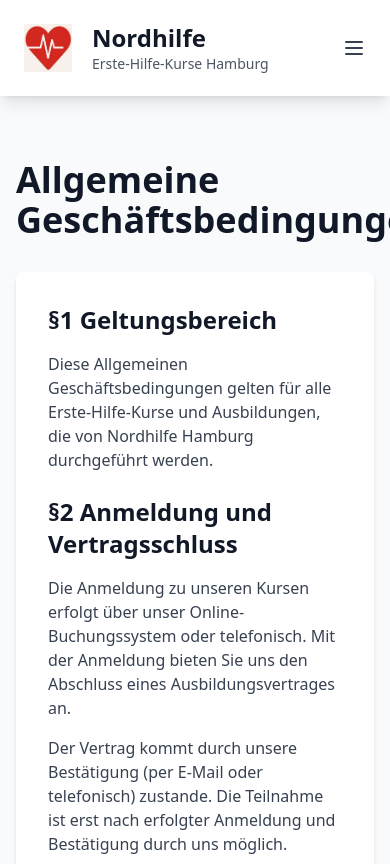
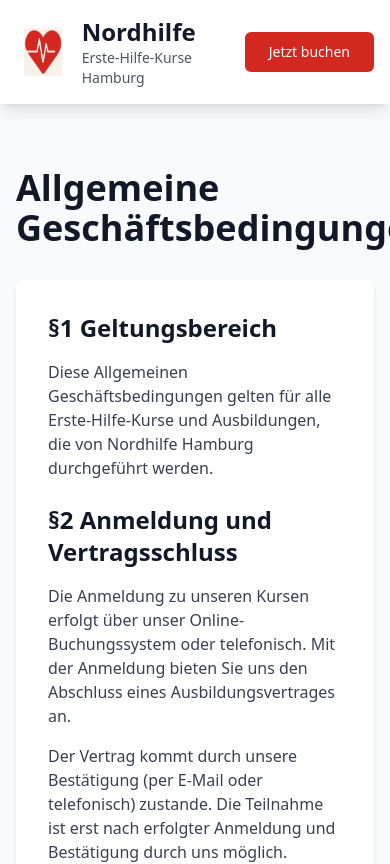
Before and after one commit to avn-dev/nordhilfe-kurs-anmeldung-rot, a React (Vite) app: page /agb in a window 390 px wide. Shown: the top 864 px of the page. Built offline with nearby package versions, Linux system fonts and the light colour scheme.

Commit message:
Reverted to commit 77b823f1db961f4690651deb3cdfacaf968fd59c

```diff
--- a/src/components/Header.tsx
+++ b/src/components/Header.tsx
@@ -1,26 +1,17 @@
 
-import { Heart, Phone, Mail, Menu, X } from 'lucide-react';
+import { Heart, Phone, Mail } from 'lucide-react';
 import { Button } from '@/components/ui/button';
-import { Link } from 'react-router-dom';
-import { useState } from 'react';
 
 const Header = () => {
-  const [isMenuOpen, setIsMenuOpen] = useState(false);
-
   const scrollToBooking = () => {
     document.getElementById('booking')?.scrollIntoView({ behavior: 'smooth' });
-  };
-
-  const toggleMenu = () => {
-    setIsMenuOpen(!isMenuOpen);
   };
 
   return (
     <header className="bg-white shadow-lg sticky top-0 z-50">
       <div className="container mx-auto px-4">
         <div className="flex items-center justify-between py-4">
-          {/* Logo - now clickable */}
-          <Link to="/" className="flex items-center space-x-3 hover:opacity-80 transition-opacity">
+          <div className="flex items-center space-x-3">
             <div className="p-2">
               <img
                 src="/lovable-uploads/814d6405-5d48-464a-8dc4-7beb21d2c0da.png"
@@ -32,11 +23,10 @@ const Header = () => {
               <h1 className="text-2xl font-bold text-gray-900">Nordhilfe</h1>
               <p className="text-sm text-gray-600">Erste-Hilfe-Kurse Hamburg</p>
             </div>
-          </Link>
+          </div>
 
-          {/* Desktop Navigation */}
-          <div className="hidden lg:flex items-center space-x-6">
-            <div className="flex items-center space-x-6">
+          <div className="flex items-center space-x-6">
+            <div className="hidden md:flex items-center space-x-6">
               <div className="flex items-center space-x-2 text-gray-700">
                 <Phone className="h-4 w-4" />
                 <span className="text-sm">040 123 456 789</span>
@@ -53,45 +43,7 @@ const Header = () => {
               Jetzt buchen
             </Button>
           </div>
-
-          {/* Mobile Menu Button */}
-          <div className="lg:hidden">
-            <button
-              onClick={toggleMenu}
-              className="p-2 text-gray-700 hover:text-gray-900 transition-colors"
-              aria-label="Menu"
-            >
-              {isMenuOpen ? <X className="h-6 w-6" /> : <Menu className="h-6 w-6" />}
-            </button>
-          </div>
         </div>
-
-        {/* Mobile Navigation Menu */}
-        {isMenuOpen && (
-          <div className="lg:hidden border-t border-gray-200 py-4 space-y-4">
-            <div className="flex flex-col space-y-3">
-              <div className="flex items-center space-x-2 text-gray-700 px-2">
-                <Phone className="h-4 w-4" />
-                <span className="text-sm">040 123 456 789</span>
-              </div>
-              <div className="flex items-center space-x-2 text-gray-700 px-2">
-                <Mail className="h-4 w-4" />
-                <span className="text-sm">info@nordhilfe.hamburg</span>
-              </div>
-              <div className="pt-2">
-                <Button
-                  onClick={() => {
-                    scrollToBooking();
-                    setIsMenuOpen(false);
-                  }}
-                  className="bg-primary-500 hover:bg-primary-600 text-white px-6 py-2 w-full"
-                >
-                  Jetzt buchen
-                </Button>
-              </div>
-            </div>
-          </div>
-        )}
       </div>
     </header>
   );
```
